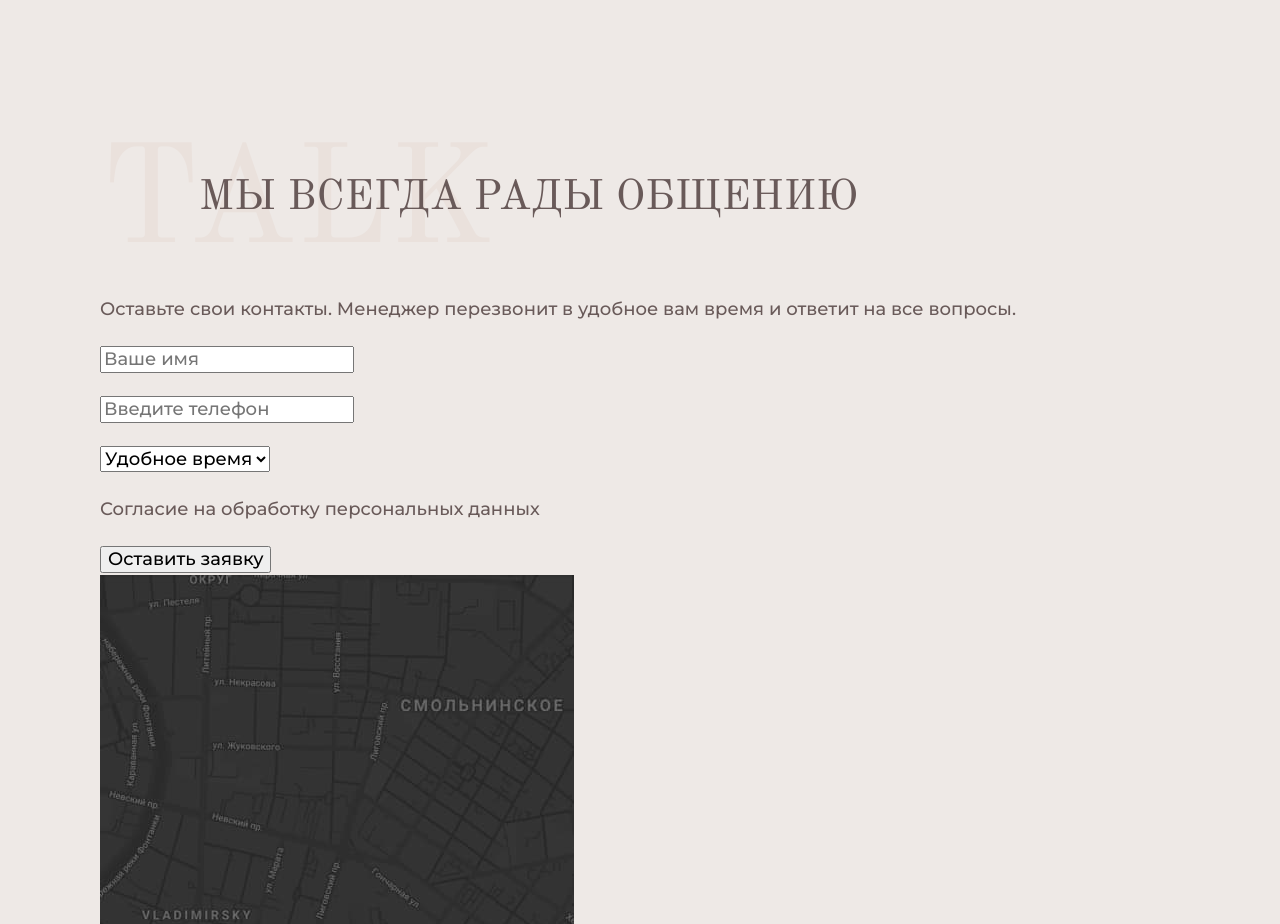
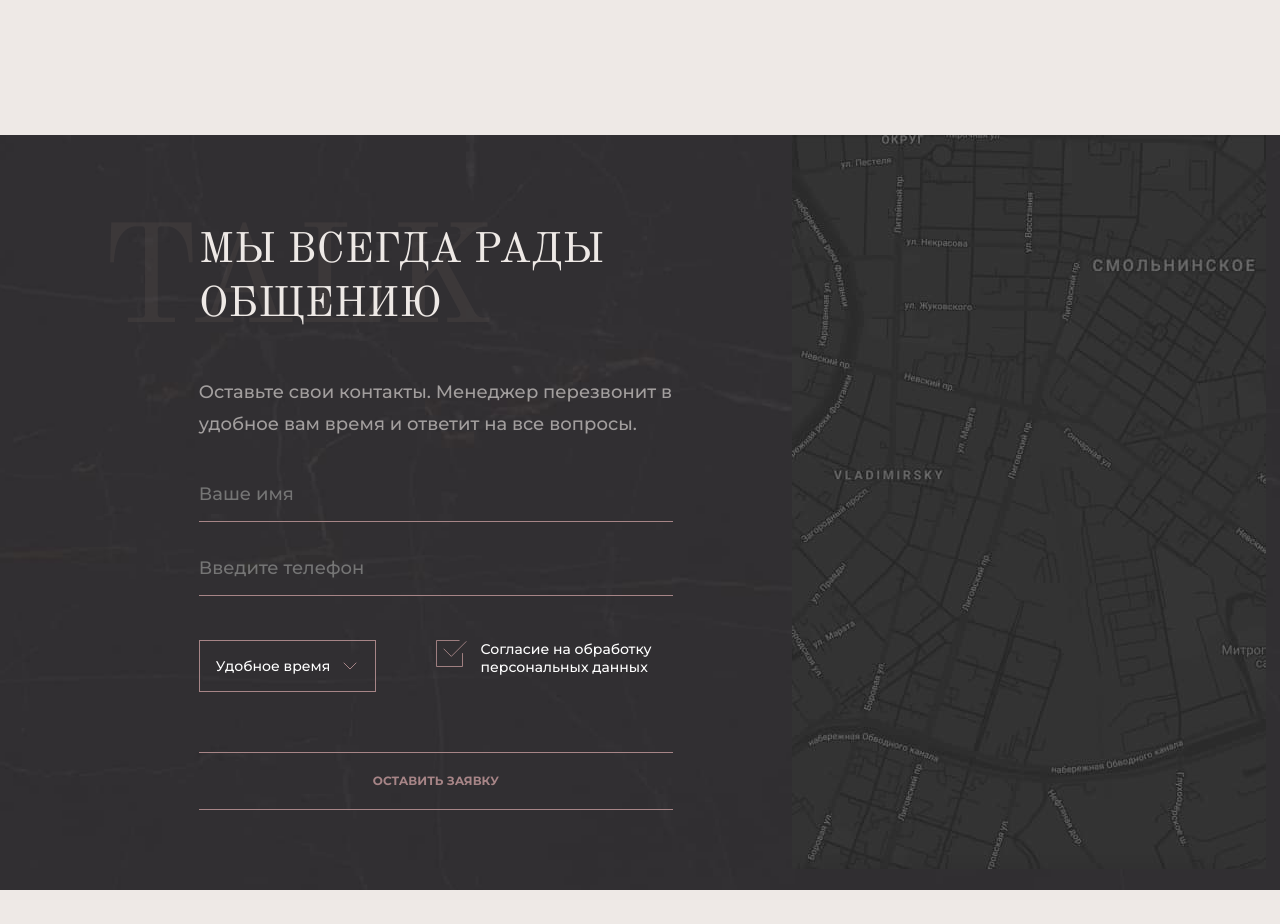
Before and after one commit to Aznaur/Abojur, a website: page src/index.html in a window 1280 px wide. Shown: the part 8142-9066 px from the top of the page. After the commit the page ends 9032 px from the top, so only its background shows below. Drawn offline with nearby package versions, Linux system fonts and the light colour scheme; files that its build step writes are made by us from their sources; files whose address does not match are found by name.

Commit message:
Стилизовал секцию feedback

```diff
--- /dev/null
+++ b/src/scss/blocks/feedback.scss
@@ -0,0 +1,31 @@
+.feedback {
+  background-color: rgba(52, 50, 53, 0.9);
+  background-image: url('../../img/feedback-bg.jpg');
+  background-repeat: no-repeat;
+  background-position: center top;
+  background-size: cover;
+
+  &__grid {
+    display: grid;
+    grid-template-columns: repeat(12, 1fr);
+    column-gap: 20px;
+  }
+
+  &__text {
+    margin-top: 0;
+    grid-column: 2/7;
+    margin-bottom: 28px;
+    color: #EEE9E6;
+    opacity: 0.6;
+  }
+
+  &__map {
+    grid-column: 8/-1;
+    grid-row: 1/ 4;
+  }
+
+  &__form {
+    grid-column: 2/7;
+    margin-bottom: 80px;
+  }
+}
--- /dev/null
+++ b/src/scss/blocks/form.scss
@@ -0,0 +1,100 @@
+.form {
+  display: grid;
+  grid-template-columns: repeat(5, 1fr);
+  column-gap: 20px;
+
+  &__field {
+    grid-column: 1/-1;
+    margin: 0;
+    margin-bottom: 20px;
+  }
+
+  &__field--margin-bottom {
+    margin-bottom: 44px;
+  }
+
+  &__input {
+    width: 100%;
+    box-sizing: border-box;
+    border: none;
+    background-color: transparent;
+    padding: 16px 0;
+    border-bottom: 1px solid #A78587;
+  }
+
+  &__field--checkbox {
+    grid-column: 3/-1;
+    padding-left: 84px;
+    font-size: 14px;
+    line-height: 18px;
+    color: #ffffff;
+    margin-bottom: 0;
+  }
+
+  &__checkbox-label{
+    position: relative;
+    cursor: pointer;
+
+    &::before {
+      content: '';
+      position: absolute;
+      width: 27px;
+      height: 27px;
+      left: -44px;
+      background-image: url('../../img/checkbox-icon.svg');
+      background-repeat: no-repeat;
+      background-size: cover;
+    }
+  }
+
+  &__checkbox:checked + &__checkbox-label::after{
+    content: "";
+    position: absolute;
+    width: 24px;
+    height: 16px;
+    background-image: url('../../img/checkbox-checked-icon.svg');
+    background-repeat: no-repeat;
+    background-position: center center;
+    background-size: cover;
+    top: 1px;
+    left: -37px;
+  }
+
+  &__select {
+    grid-column: 1/ 3;
+    box-sizing: border-box;
+    border: none;
+    background-color: transparent;
+    padding: 16px 43px 16px 16px;
+    border: 1px solid #A78587;
+    appearance: none;
+    color: #ffffff;
+    font-size: 14px;
+    line-height: 18px;
+    background-image: url('../../img/select-icon.svg');
+    background-repeat: no-repeat;
+    background-position: right 18px center;
+
+    & option {
+      color: grey;
+    }
+  }
+
+  &__button {
+    grid-column: 1/-1;
+    border: none;
+    background-color: transparent;
+    padding: 0;
+    margin-top: 60px;
+    font-weight: 700;
+    font-size: 12px;
+    line-height: 20px;
+    text-align: center;
+    text-transform: uppercase;
+    color: #A78587;
+    cursor: pointer;
+    border-top: 1px solid #A78587;
+    border-bottom: 1px solid #A78587;
+    padding: 18px 0;
+  }
+}
--- a/src/scss/blocks/header-section.scss
+++ b/src/scss/blocks/header-section.scss
@@ -57,4 +57,20 @@
     }
   }
 
+  &--feedback {
+    grid-column: 1/7;
+    margin-top: 80px;
+    grid-template-columns: repeat(6, 1fr);
+    margin-bottom: 36px;
+
+    & .header-section__title {
+      grid-column: 2/-1;
+      color: #EEE9E6;
+    }
+
+    & .header-section__subtitle {
+      color: rgba(154, 133, 132, 0.1);
+    }
+  }
+
 }
--- a/src/scss/style.scss
+++ b/src/scss/style.scss
@@ -14,3 +14,5 @@
 @import "blocks/mission";
 @import "blocks/team";
 @import "blocks/collections";
+@import "blocks/feedback";
+@import "blocks/form";
```
